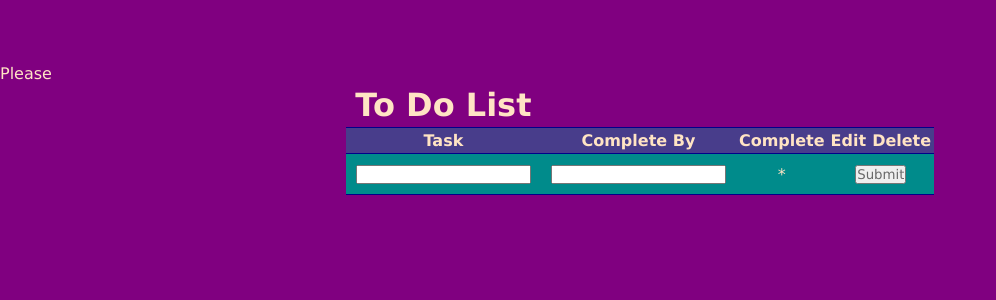
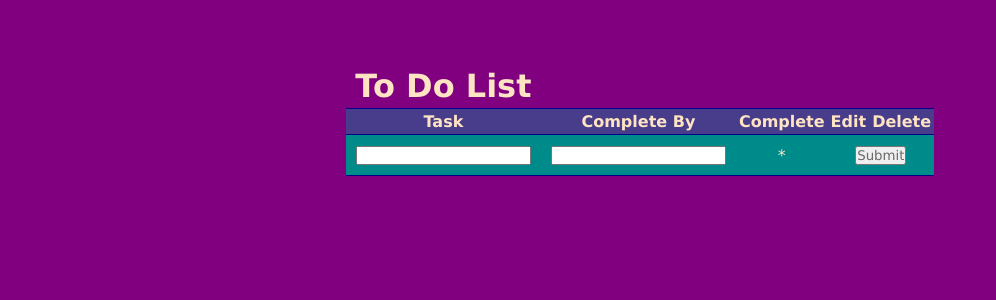
Before and after one commit to Mollyknows/CRUD-Assignment, a Flask app: page /row in a window 1280 px wide. Shown: the top 300 px of the page, without its empty margins (0-996 px from the left). Run offline with Flask 3, Linux system fonts and the light colour scheme; tables that the repository leaves empty or names only in its code hold one stand-in row (values such as "Sample post"); some libraries are stand-ins or nearby versions.

Commit message:
forgot to add to last commit

```diff
--- a/templates/row.html
+++ b/templates/row.html
@@ -1,6 +1,4 @@
-{% extends 'index.html' %} {% block row %}
-<p>Please</p>
-{% for entry in table %}
+{% extends 'index.html' %} {% block row %} {% for entry in table %}
 
 <tr>
   <td>{{entry["task"]}}</td>
```
